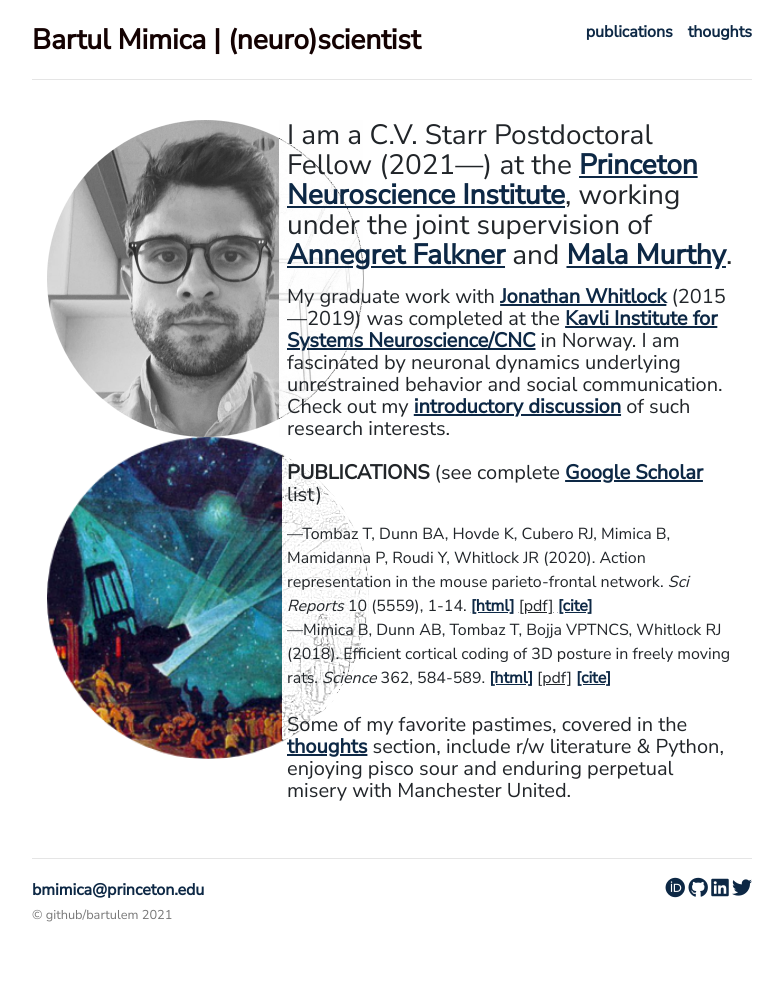
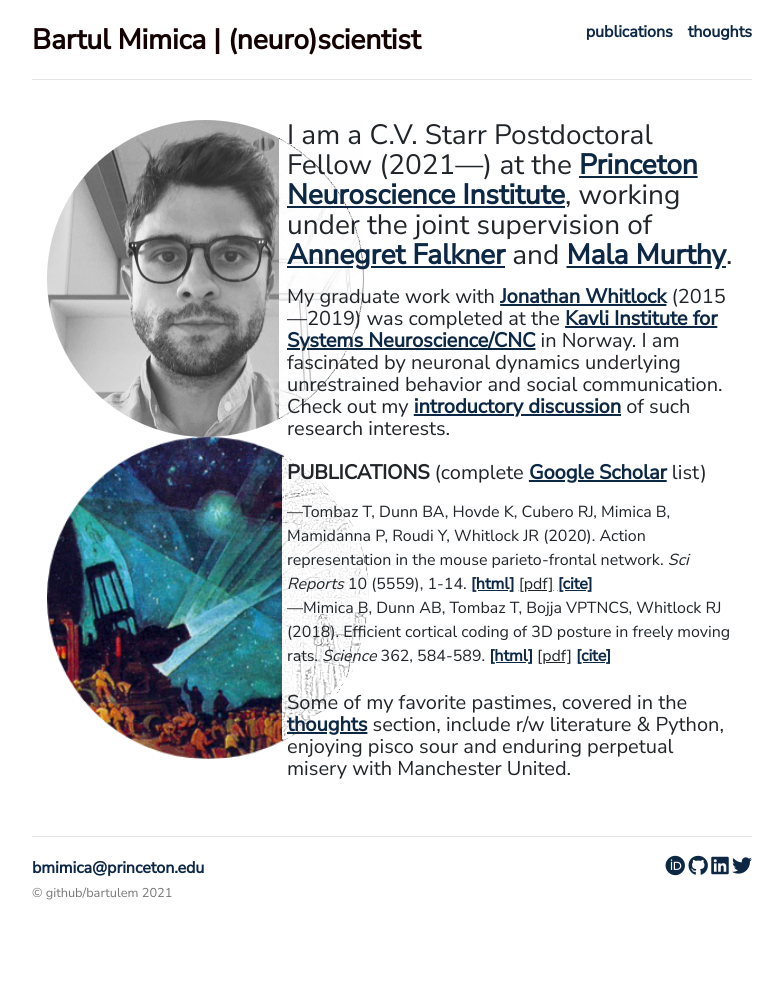
Before and after one commit to bartulem/bartulem.github.io, a Jekyll site: the page built from index.html, in a window 1280 px wide. Shown: the whole page, without its empty margins (248-1031 px from the left). Built offline with Jekyll 4.4.1, drawn with Linux system fonts in a browser that asks for light colours; nearby versions of some CDN libraries; comment, search, counter and statistics services are not loaded; a style sheet for code colours, icons or effects is not loaded; after the commit the page ends 960 px from its top, so only the background shows below that.

Commit message:
2022 format v39

```diff
--- a/index.html
+++ b/index.html
@@ -14,7 +14,7 @@ tag: (neuro)scientist
 	<div itemscope itemtype="http://data-vocabulary.org/Person" class="col-sm-8">
 	<p class="lead">I am a C.V. Starr Postdoctoral Fellow (2021—) at the <a style= "text-decoration: underline" target="_blank" href="https://pni.princeton.edu/">Princeton Neuroscience Institute</a>, working under the joint supervision of <a style= "text-decoration: underline" target="_blank" href="https://www.falknerlab.com/">Annegret Falkner</a> and <a style= "text-decoration: underline" target="_blank" href="https://murthylab.princeton.edu/">Mala Murthy</a>.</p>
 
-	<p>My graduate work with <a style= "text-decoration: underline" target="_blank" href="https://www.whitlocklab.org/">Jonathan Whitlock</a> (2015—2019) was completed at the <a style= "text-decoration: underline" target="_blank" href="https://www.ntnu.edu/kavli">Kavli Institute for Systems Neuroscience/CNC</a> in Norway. I am fascinated by neuronal dynamics underlying unrestrained behavior and social communication. Check out my <a style= "text-decoration: underline" href="https://bartulem.github.io/thoughts/2020/03/05/comp-neuroethology/">introductory discussion</a> of such research interests. <br/> <br/> <b>PUBLICATIONS</b> (see complete <a href="https://scholar.google.no/citations?user=aUeOyr8AAAAJ&hl=en" target="_blank"><u>Google Scholar</u></a> list)</p>
+	<p>My graduate work with <a style= "text-decoration: underline" target="_blank" href="https://www.whitlocklab.org/">Jonathan Whitlock</a> (2015—2019) was completed at the <a style= "text-decoration: underline" target="_blank" href="https://www.ntnu.edu/kavli">Kavli Institute for Systems Neuroscience/CNC</a> in Norway. I am fascinated by neuronal dynamics underlying unrestrained behavior and social communication. Check out my <a style= "text-decoration: underline" href="https://bartulem.github.io/thoughts/2020/03/05/comp-neuroethology/">introductory discussion</a> of such research interests. <br/> <br/> <b>PUBLICATIONS</b> (complete <a href="https://scholar.google.no/citations?user=aUeOyr8AAAAJ&hl=en" target="_blank"><u>Google Scholar</u></a> list)</p>
 
 	<p1>—Tombaz T, Dunn BA, Hovde K, Cubero RJ, Mimica B, Mamidanna P, Roudi Y, Whitlock JR (2020). Action representation in the mouse parieto-frontal network. <em>Sci Reports</em> 10 (5559), 1-14. <a href="https://www.nature.com/articles/s41598-020-62089-6?error=cookies_not_supported&code=e0a538d4-9569-4b30-b2d1-d78d1c8e03b3" target="_blank"><u>[html]</u></a> <u>[pdf]</u> <a href="/files/tombaz2020.bib" download><u>[cite]</u></a></p1> <br/>
 	<p1>—Mimica B, Dunn AB, Tombaz T, Bojja VPTNCS, Whitlock RJ (2018). Efficient cortical coding of 3D posture in freely moving rats. <em>Science</em> 362, 584-589. <a href="https://science.sciencemag.org/content/362/6414/584" target="_blank"><u>[html]</u></a> <u>[pdf]</u> <a href="/files/mimica2018.bib" download><u>[cite]</u></a></p1> <br/> <br/>
```
